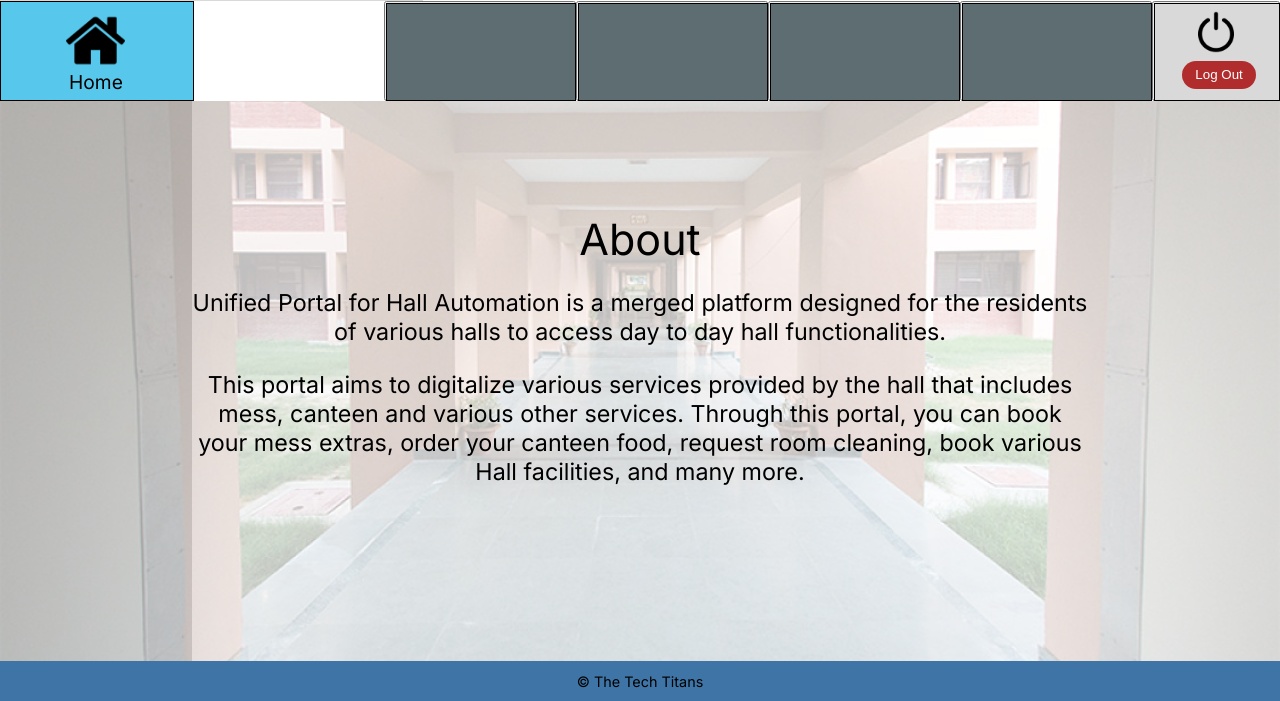
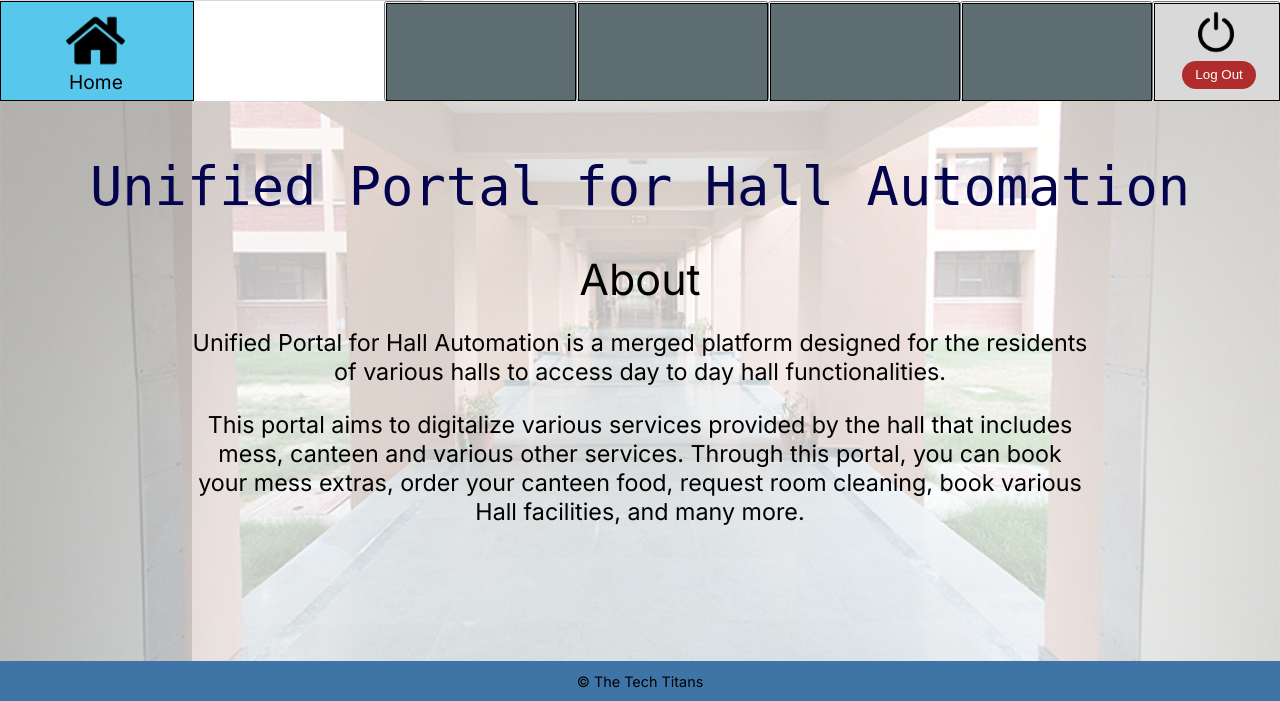
Before and after one commit to divc13/Unified-Portal-For-Hall-Automation, a Django app: template Home/templates/Home.html in a window 1280 px wide. Shown: the part 99-800 px from the top of the page. Run offline with Django 4.2, Linux system fonts and the light colour scheme; the template is opened without the code that fills it, so the values that code supplies are empty.

Commit message:
frontend change

```diff
--- a/Home/templates/Home.html
+++ b/Home/templates/Home.html
@@ -10,15 +10,38 @@
 <head>
   <title>HomePage</title>
   <style>
+    .typewriter {
+      font-family: monospace;
+      white-space: nowrap;
+      overflow: hidden;
+      border-right: .15em solid orange;
+      animation: typing 3.5s steps(40) forwards, blink 1s ease-in-out infinite;
+    }
+
+    @keyframes typing {
+      from {
+        width: 0
+      }
+
+      to {
+        width: 100%
+      }
+    }
+
+    @keyframes blink {
+      50% {
+        border-color: transparent;
+      }
+    }
 
     .main_div {
-  width:100%;
+      width: 100%;
       position: absolute;
 
     }
 
-.quote-2{
-    color:  rgb(3, 3, 78);
+    .quote-2 {
+      color: rgb(3, 3, 78);
       font-size: calc(4vh + 1.7vw);
       text-align: center;
     }
@@ -64,9 +87,11 @@ body {
       font-family: Inter;
       scrollbar-width: none;
     }
+
     .base::-webkit-scrollbar {
       display: none;
     }
+
     .base_rec {
       background-color: rgba(30.628332495689392, 181.93224638700485, 229.71249371767044, 0.75);
       width: 100%;
@@ -75,33 +100,38 @@ body {
       margin: 0px;
       top: 100%;
     }
+
     .contact_us {
       position: absolute;
       left: 3%;
       width: 62%;
       height: 100%;
     }
+
     .address {
       width: 100%;
-    position:absolute;
-    left:0px;
+      position: absolute;
+      left: 0px;
       margin-bottom: 0%;
       padding: 0%;
       height: 100%;
     }
+
     .address_image {
       top: 10%;
       position: absolute;
     }
+
     .phone {
       position: absolute;
       top: 40%;
       width: 100%;
       height: 30%;
     }
+
     .email {
-    position:absolute;
-    top:70%;
+      position: absolute;
+      top: 70%;
     }
 
     .base_technical {
@@ -110,25 +140,28 @@ body {
       width: 30%;
       top: 15%;
     }
+
     .envelope_solid_1 {
-    width:30px;
-    height:30px;
-    position:absolute;
+      width: 30px;
+      height: 30px;
+      position: absolute;
       margin-bottom: 0%;
       padding: 0%;
-    left:4px;
-    top:22px;
+      left: 4px;
+      top: 22px;
     }
+
     .hall {
-    width:1439px;
-    height:604px;
+      width: 1439px;
+      height: 604px;
       margin-bottom: 0%;
       padding: 0%;
-    position:absolute;
-    left:1px;
-    top:0px;
+      position: absolute;
+      left: 1px;
+      top: 0px;
     }
-  .down{
+
+    .down {
       color: black;
       margin-left: 50%;
       margin-right: 50%;
@@ -137,17 +170,20 @@ body {
       font-size: large;
       transform: scale(1);
     }
-  .content{
+
+    .content {
       text-align: center;
       margin-bottom: 0%;
       padding: 0%;
     }
-.header{
+
+    .header {
       font-size: calc(3.2vh + 1.36vw);
       margin-bottom: 0%;
       padding: 0%;
     }
-.text{
+
+    .text {
       margin-left: 15%;
       margin-right: 15%;
       margin-bottom: 0%;
@@ -169,12 +205,25 @@ body {
 </head>
 
 <body>
+  <br>
+  <br>
 
-  <div class = "back">
+  <div class="back">
   </div>
 
-    <div class=base>
+  <div class="base">
+    <div class="main_div">
+      <div class="quote-2">
+        <span>
+          <p class="typewriter">
+            Unified Portal for Hall Automation
+          </p>
+        </span>
+      </div>
+    </div>
 
+    <br>
+    <br>
 
     <div class="about" id="about">
       <div class="content">
@@ -185,15 +234,15 @@ body {
             to access day to day hall functionalities.</p>
           <p>
             This portal aims to digitalize various services provided by
-            the hall that includes mess, canteen and various other services. Through this portal, you can book your mess extras, order your canteen food, request room cleaning, book various Hall facilities, and many more.
+            the hall that includes mess, canteen and various other services.
+            Through this portal, you can book your mess extras, order your canteen food,
+            request room cleaning, book various Hall facilities, and many more.
             <br><br>
           </p>
         </div>
       </div>
     </div>
 
-
-
+  </div>
 </body>
-
 </html>
```
Lines whose indentation alone changed are shown as unchanged.
